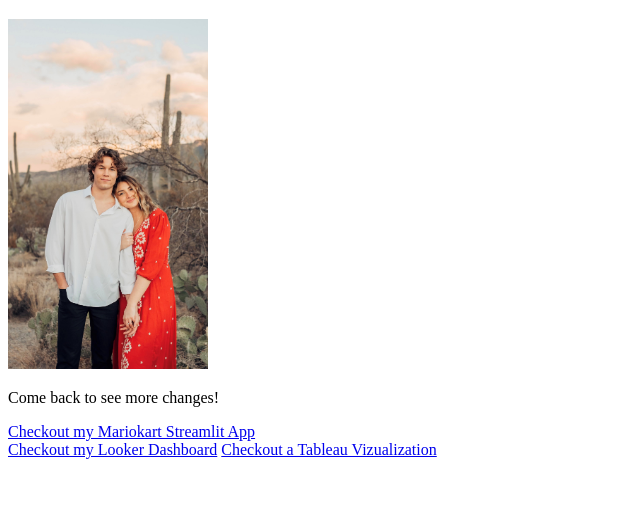
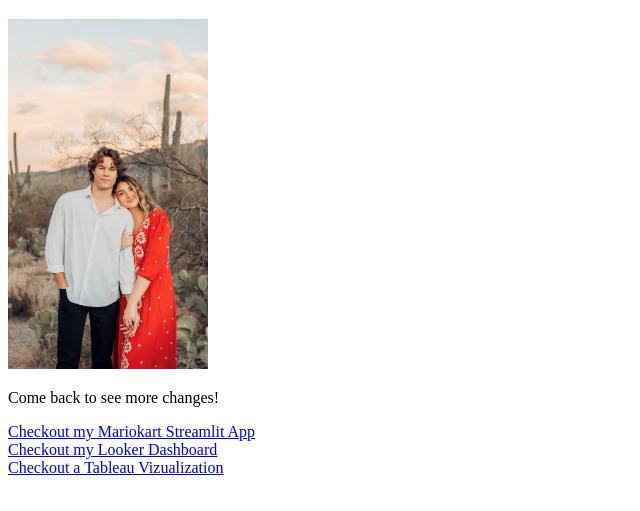
Before and after one commit to catrepan/github_assignment, a plain HTML site: page index.html in a window 1280 px wide. Shown: the part 61-572 px from the top of the page, without its empty margins (0-640 px from the left). Drawn offline with Linux system fonts and the light colour scheme.

Commit message:
adding breaks

```diff
--- a/index.html
+++ b/index.html
@@ -12,7 +12,7 @@
     height="350">
     <p>Come back to see more changes!</p>
     <a href="https://andrewtrepanier-mariokart-stats.streamlit.app/racer_stats" a>Checkout my Mariokart Streamlit App</a><br>
-    <a href="looker.html">Checkout my Looker Dashboard</a>
-    <a href="tableau.html">Checkout a Tableau Vizualization</a>
+    <a href="looker.html">Checkout my Looker Dashboard</a><br>
+    <a href="tableau.html">Checkout a Tableau Vizualization</a><br>
 </body>
 </html>
```
